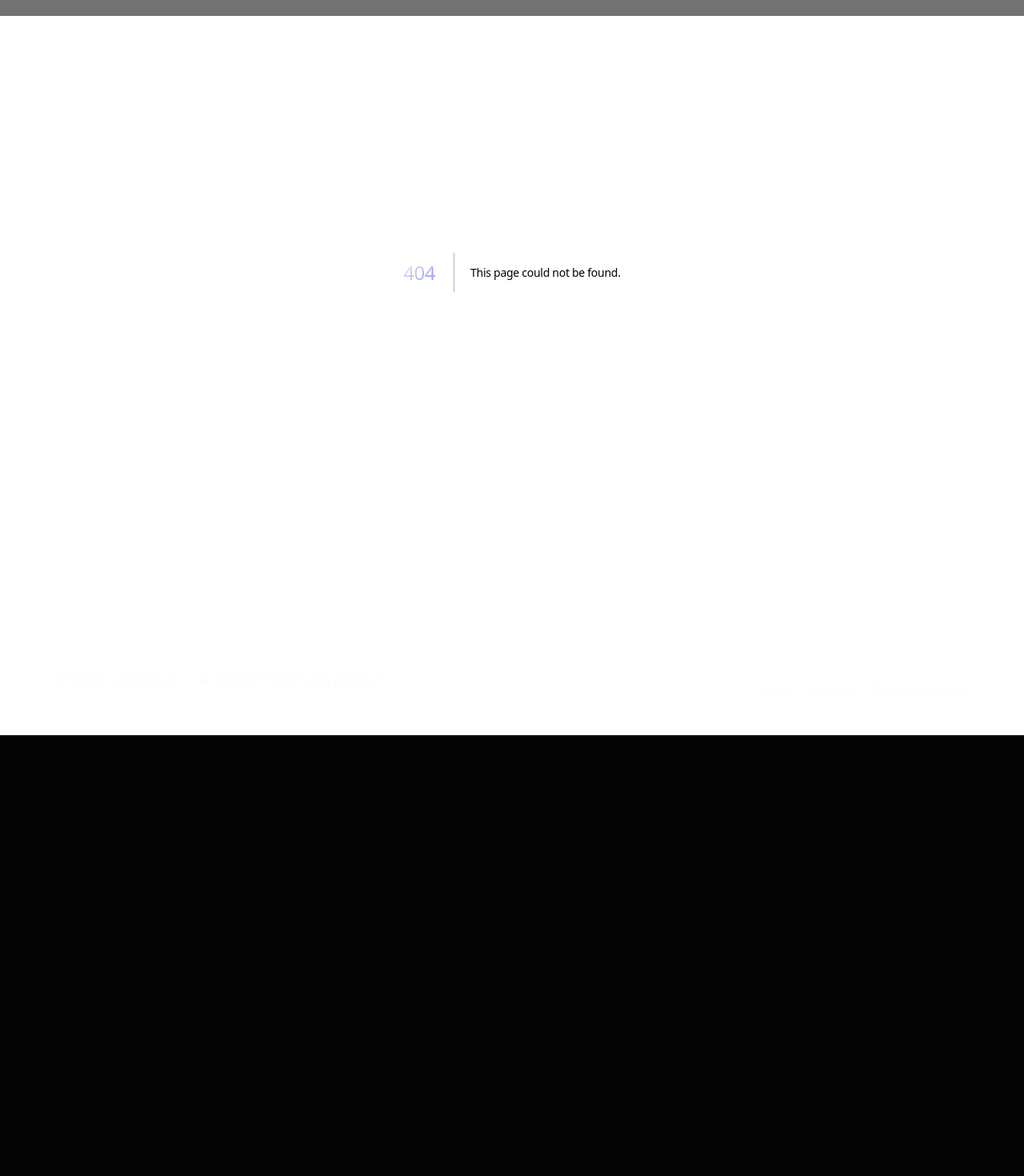
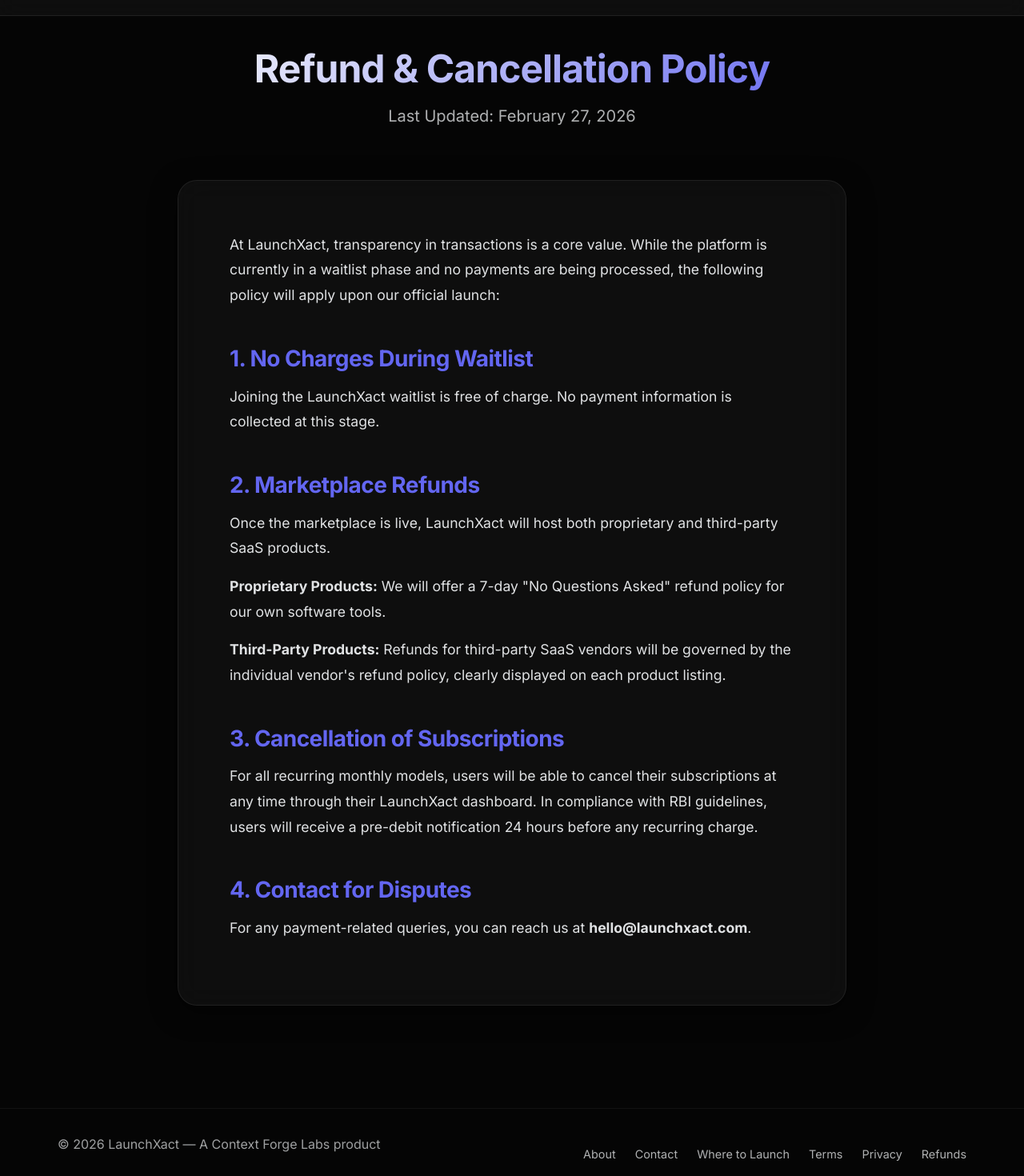
Before and after one commit to ravi-nileshbhai-joshi/LaunchXact, a Next.js app in the folder LaunchXact/: page /refund-policy in a window 1280 px wide. Before the commit this address had no page. Shown: the part 60-1530 px from the top of the page at 80% size. Before the commit the page ends 979 px from the top, so only its background shows below. Built offline with nearby package versions, Linux system fonts and the light colour scheme; a web font is replaced by a local one.

Commit message:
Add compliance pages for Stripe

```diff
--- a/LaunchXact/app/page.js
+++ b/LaunchXact/app/page.js
@@ -358,6 +358,9 @@
                 <div className={styles.links}>
                     <Link href="/about">About</Link>
                     <Link href="/contact">Contact</Link>
+                    <Link href="/terms">Terms</Link>
+                    <Link href="/privacy">Privacy</Link>
+                    <Link href="/refund-policy">Refunds</Link>
                     <button onClick={() => scrollToSection('founder-form')} className={styles.linkBtn}>Founder waitlist</button>
                     <button onClick={() => scrollToSection('buyer-form')} className={styles.linkBtn}>Buyer waitlist</button>
                 </div>
--- /dev/null
+++ b/LaunchXact/app/refund-policy/page.js
@@ -0,0 +1,59 @@
+import styles from '../about/page.module.css';
+
+export const metadata = {
+    title: 'Refund & Cancellation Policy | LaunchXact',
+    description: 'Refund & Cancellation Policy for LaunchXact proprietary and third-party SaaS products.',
+};
+
+export default function RefundPolicy() {
+    return (
+        <div className={styles.container}>
+            <header className={styles.header}>
+                <h1 className={styles.title}>Refund & Cancellation Policy</h1>
+                <p className={styles.subtitle}>Last Updated: February 27, 2026</p>
+            </header>
+
+            <div className={`glass-panel ${styles.content}`}>
+                <section className={styles.section}>
+                    <p>
+                        At LaunchXact, transparency in transactions is a core value. While the platform is currently in a waitlist phase and no payments are being processed, the following policy will apply upon our official launch:
+                    </p>
+                </section>
+
+                <section className={styles.section}>
+                    <h2>1. No Charges During Waitlist</h2>
+                    <p>
+                        Joining the LaunchXact waitlist is free of charge. No payment information is collected at this stage.
+                    </p>
+                </section>
+
+                <section className={styles.section}>
+                    <h2>2. Marketplace Refunds</h2>
+                    <p>
+                        Once the marketplace is live, LaunchXact will host both proprietary and third-party SaaS products.
+                    </p>
+                    <p>
+                        <strong>Proprietary Products:</strong> We will offer a 7-day "No Questions Asked" refund policy for our own software tools.
+                    </p>
+                    <p>
+                        <strong>Third-Party Products:</strong> Refunds for third-party SaaS vendors will be governed by the individual vendor's refund policy, clearly displayed on each product listing.
+                    </p>
+                </section>
+
+                <section className={styles.section}>
+                    <h2>3. Cancellation of Subscriptions</h2>
+                    <p>
+                        For all recurring monthly models, users will be able to cancel their subscriptions at any time through their LaunchXact dashboard. In compliance with RBI guidelines, users will receive a pre-debit notification 24 hours before any recurring charge.
+                    </p>
+                </section>
+
+                <section className={styles.section}>
+                    <h2>4. Contact for Disputes</h2>
+                    <p>
+                        For any payment-related queries, you can reach us at <strong>hello@launchxact.com</strong>.
+                    </p>
+                </section>
+            </div>
+        </div>
+    );
+}
--- a/LaunchXact/components/Footer.js
+++ b/LaunchXact/components/Footer.js
@@ -12,6 +12,9 @@
                     <Link href="/about">About</Link>
                     <Link href="/contact">Contact</Link>
                     <Link href="/where-to-launch-saas">Where to Launch</Link>
+                    <Link href="/terms">Terms</Link>
+                    <Link href="/privacy">Privacy</Link>
+                    <Link href="/refund-policy">Refunds</Link>
                 </div>
             </div>
         </footer>
```
Also changed, not shown: LaunchXact/app/contact/page.js (+22 -2 lines), LaunchXact/app/contact/page.module.css (+9 -0 lines), LaunchXact/app/privacy/page.js (added, +60 -0 lines), LaunchXact/app/terms/page.js (added, +60 -0 lines).
